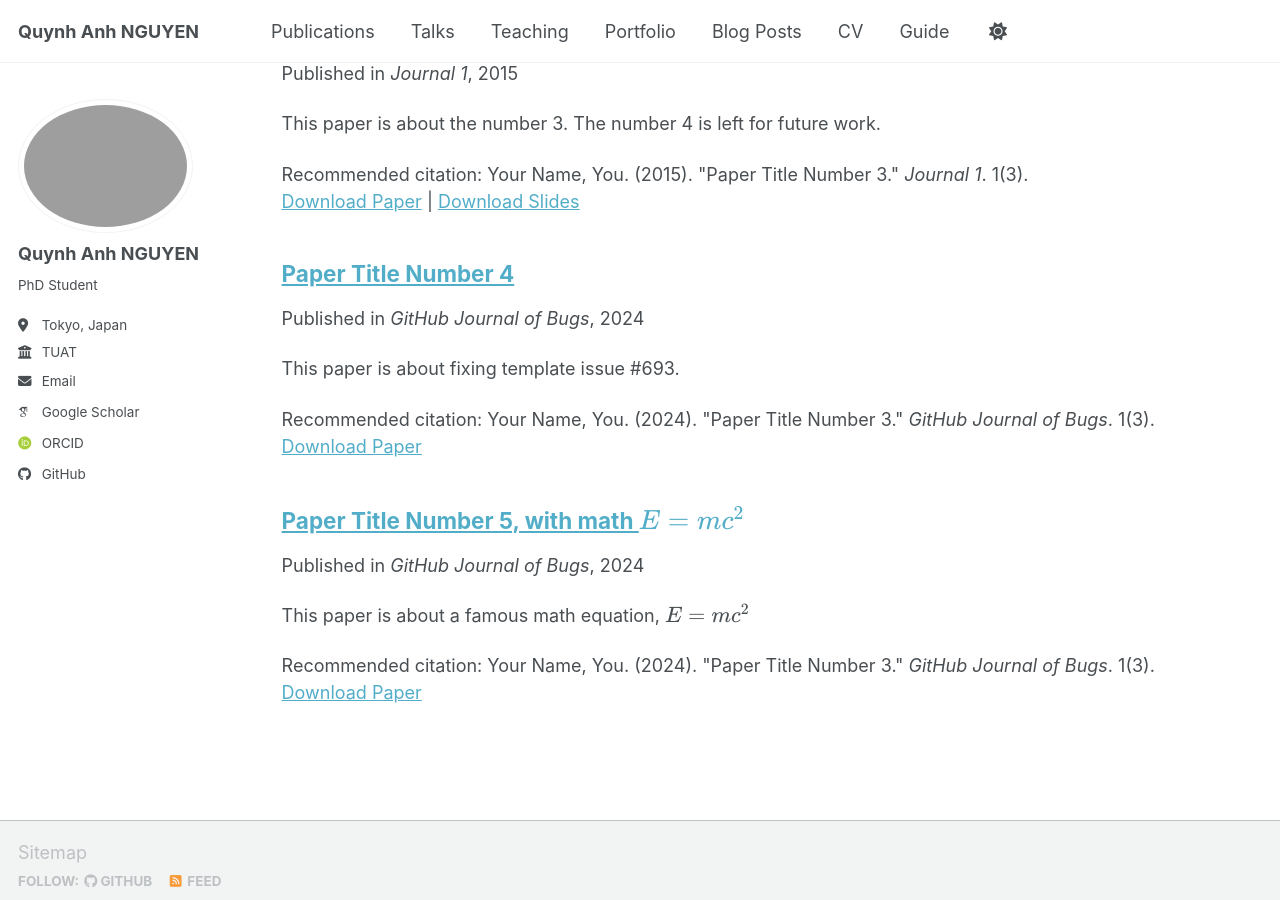
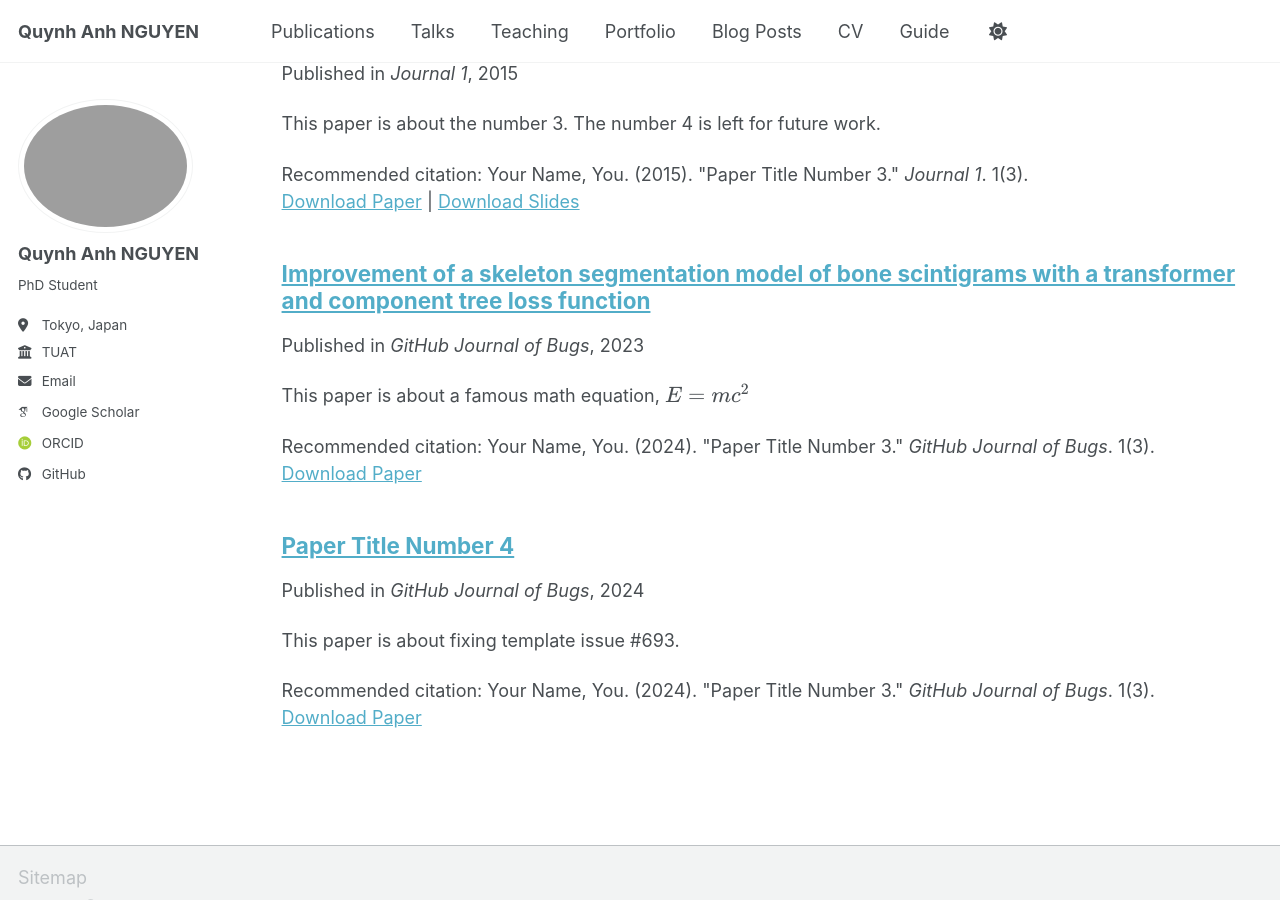
Before and after one commit to nguyenqanh/nguyenqanh.github.io, a Jekyll site: the page built from _pages/collection-archive.html, in a window 1280 px wide and 900 px high, scrolled down 670 px. Built offline with Jekyll 4.4.1, drawn with Linux system fonts in a browser that asks for light colours; some web fonts are replaced; a script bundle is joined from its source files by our own code; library files that are not in the unit come from our copies.

Commit message:
Update 2025-06-08-paper-title-number-5.md

```diff
--- a/_publications/2025-06-08-paper-title-number-5.md
+++ b/_publications/2025-06-08-paper-title-number-5.md
@@ -1,12 +1,12 @@
 ---
-title: "Paper Title Number 5, with math $$E=mc^2$$"
+title: "Improvement of a skeleton segmentation model of bone scintigrams with a transformer and component tree loss function"
 collection: publications
 category: conferences
 permalink: /publication/2024-02-17-paper-title-number-4
 excerpt: 'This paper is about a famous math equation, $$E=mc^2$$'
-date: 2024-02-17
+date: 2023-04-11
 venue: 'GitHub Journal of Bugs'
-paperurl: 'https://academicpages.github.io/files/paper3.pdf'
+paperurl: 'https://hal.science/hal-04001790'
 citation: 'Your Name, You. (2024). &quot;Paper Title Number 3.&quot; <i>GitHub Journal of Bugs</i>. 1(3).'
 ---
 
```
